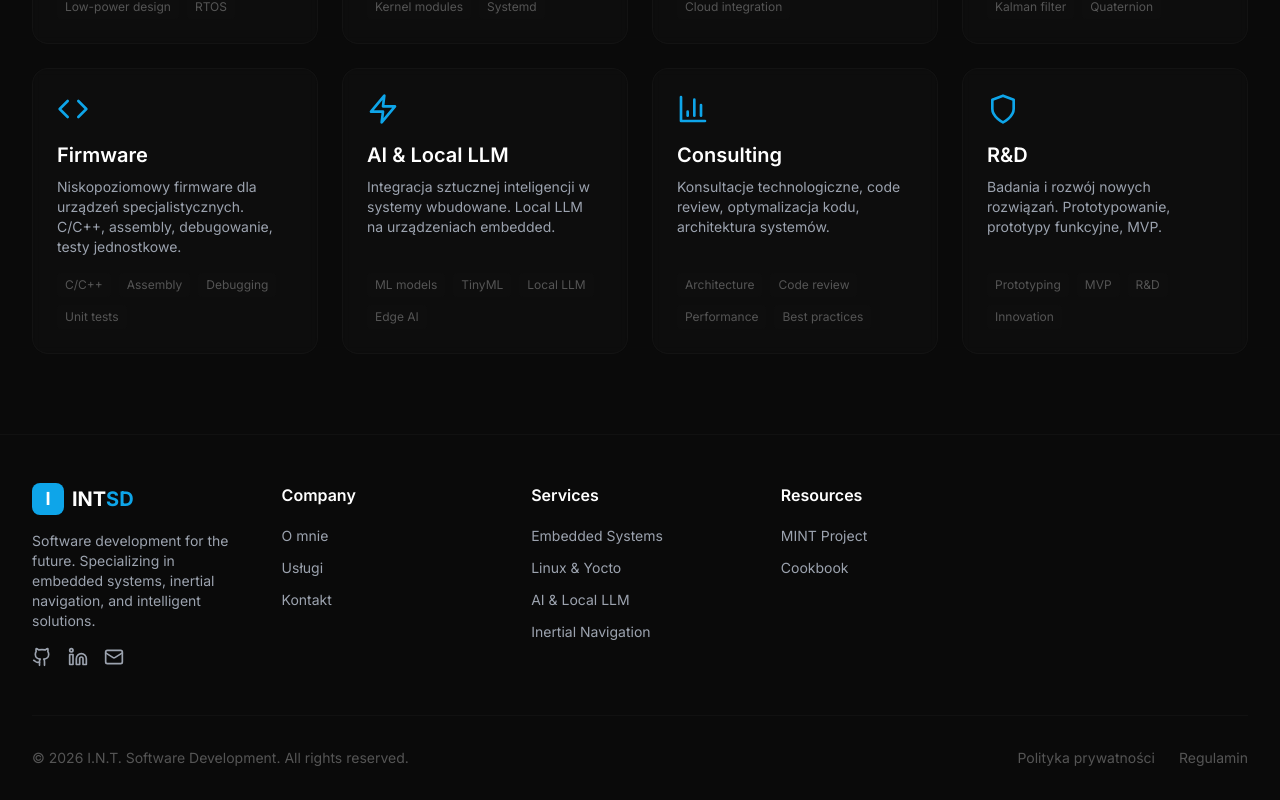
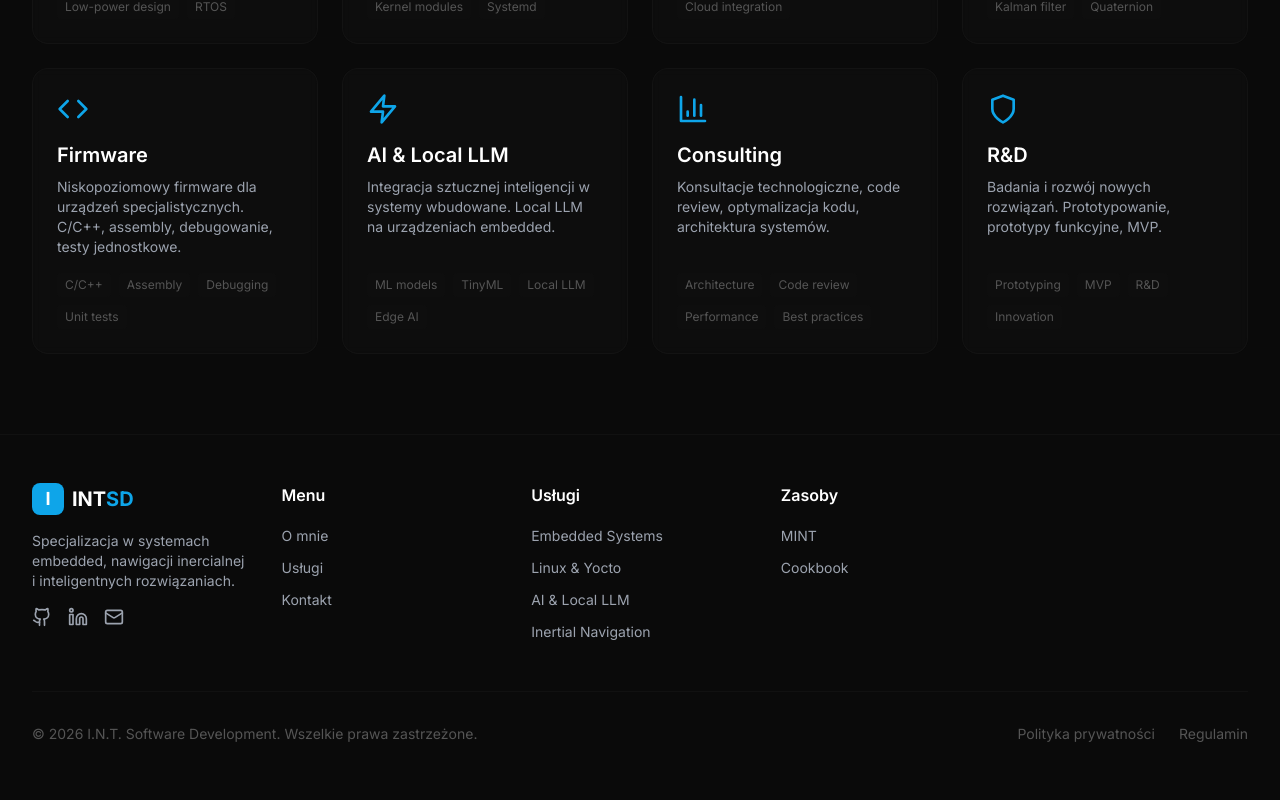
Before and after one commit to piwaneczko/int-sd-website, a React (Vite) app: page /services in a window 1280 px wide. Shown: the part 558-1358 px from the top of the page. After the commit the page ends 1334 px from the top, so only its background shows below. Built offline with nearby package versions, Linux system fonts and the light colour scheme.

Commit message:
refactor(ui): update footer component and translations for better localization

```diff
--- a/src/components/ui/footer.jsx
+++ b/src/components/ui/footer.jsx
@@ -1,26 +1,40 @@
 import React from 'react'
 import { Link } from 'react-router-dom'
-import { Github, Linkedin, Mail, MapPin, Phone, MenuSquare } from 'lucide-react'
+import { Github, Linkedin, Mail } from 'lucide-react'
+import { useLanguage } from '../../contexts/LanguageContext'
 
-const footerLinks = {
-  company: [
-    { name: 'O mnie', path: '/about' },
-    { name: 'Usługi', path: '/services' },
-    { name: 'Kontakt', path: '/contact' },
+export function Footer() {
+  const { t } = useLanguage()
+  const f = t.footer
+  const n = t.nav
+
+  const sections = [
+    {
+      title: f.company,
+      links: [
+        { name: n.about,    path: '/about' },
+        { name: n.services, path: '/services' },
+        { name: n.contact,  path: '/contact' },
       ],
-  services: [
-    { name: 'Embedded Systems', path: '/services#embedded' },
-    { name: 'Linux & Yocto', path: '/services#linux' },
-    { name: 'AI & Local LLM', path: '/services#ai' },
-    { name: 'Inertial Navigation', path: '/services#navigation' },
+    },
+    {
+      title: f.services,
+      links: [
+        { name: 'Embedded Systems',  path: '/services' },
+        { name: 'Linux & Yocto',     path: '/services' },
+        { name: 'AI & Local LLM',    path: '/services' },
+        { name: 'Inertial Navigation', path: '/services' },
       ],
-  resources: [
-    { name: 'MINT Project', path: '/mint' },
+    },
+    {
+      title: f.resources,
+      links: [
+        { name: 'MINT', path: '/mint' },
         { name: 'Cookbook', path: '/cookbook' },
       ],
-}
+    },
+  ]
 
-export function Footer() {
   return (
     <footer className="bg-deep-900 border-t border-deep-800 pt-12 pb-8">
       <div className="max-w-7xl mx-auto px-4 sm:px-6 lg:px-8">
@@ -33,45 +47,24 @@ export function Footer() {
               </div>
               <span className="text-xl font-bold text-white">INT<span className="text-primary">SD</span></span>
             </Link>
-            <p className="text-deep-400 text-sm mb-4">
-              Software development for the future.
-              Specializing in embedded systems, inertial navigation, and intelligent solutions.
-            </p>
+            <p className="text-deep-400 text-sm mb-4">{f.desc}</p>
             <div className="flex space-x-4">
-              <a href="https://github.com/piwaneczko" className="text-deep-400 hover:text-primary transition-colors">
-                <Github size={20} />
-              </a>
-              <a href="https://www.linkedin.com/in/pawel-iwaneczko-61590710a/" className="text-deep-400 hover:text-primary transition-colors">
-                <Linkedin size={20} />
-              </a>
-              <a href="mailto:contact@int-sd.net" className="text-deep-400 hover:text-primary transition-colors">
-                <Mail size={20} />
-              </a>
+              <a href="https://github.com/piwaneczko" className="text-deep-400 hover:text-primary transition-colors"><Github size={20} /></a>
+              <a href="https://www.linkedin.com/in/pawel-iwaneczko-61590710a/" className="text-deep-400 hover:text-primary transition-colors"><Linkedin size={20} /></a>
+              <a href="mailto:p.iwaneczko@gmail.com" className="text-deep-400 hover:text-primary transition-colors"><Mail size={20} /></a>
             </div>
           </div>
 
-          {/* Links */}
-          {Object.entries(footerLinks).map(([category, links]) => (
-            <div key={category}>
-              <h4 className="text-white font-semibold mb-4">{category.charAt(0).toUpperCase() + category.slice(1)}</h4>
+          {/* Link sections */}
+          {sections.map(section => (
+            <div key={section.title}>
+              <h4 className="text-white font-semibold mb-4">{section.title}</h4>
               <ul className="space-y-2">
-                {links.map((link) => (
-                  <li key={link.path}>
-                    {link.isExternal ? (
-                      <a
-                        href={link.path}
-                        className="text-deep-400 hover:text-primary transition-colors text-sm"
-                      >
-                        {link.name}
-                      </a>
-                    ) : (
-                      <Link
-                        to={link.path}
-                        className="text-deep-400 hover:text-primary transition-colors text-sm"
-                      >
+                {section.links.map(link => (
+                  <li key={link.path + link.name}>
+                    <Link to={link.path} className="text-deep-400 hover:text-primary transition-colors text-sm">
                       {link.name}
                     </Link>
-                    )}
                   </li>
                 ))}
               </ul>
@@ -82,15 +75,11 @@ export function Footer() {
         {/* Bottom */}
         <div className="border-t border-deep-800 pt-8 flex flex-col md:flex-row justify-between items-center gap-4">
           <p className="text-deep-500 text-sm">
-            © {new Date().getFullYear()} I.N.T. Software Development. All rights reserved.
+            © {new Date().getFullYear()} I.N.T. Software Development. {f.rights}
           </p>
           <div className="flex items-center gap-6">
-            <Link to="/privacy" className="text-deep-500 hover:text-primary text-sm">
-              Polityka prywatności
-            </Link>
-            <Link to="/terms" className="text-deep-500 hover:text-primary text-sm">
-              Regulamin
-            </Link>
+            <Link to="/privacy" className="text-deep-500 hover:text-primary text-sm">{f.privacy}</Link>
+            <Link to="/terms"   className="text-deep-500 hover:text-primary text-sm">{f.terms}</Link>
           </div>
         </div>
       </div>
--- a/src/i18n/translations.js
+++ b/src/i18n/translations.js
@@ -76,6 +76,9 @@ export const translations = {
     footer: {
       desc: 'Specjalizacja w systemach embedded, nawigacji inercialnej i inteligentnych rozwiązaniach.',
       company: 'Menu', services: 'Usługi', resources: 'Zasoby',
+      rights: 'Wszelkie prawa zastrzeżone.',
+      privacy: 'Polityka prywatności',
+      terms: 'Regulamin',
     },
   },
 
@@ -156,6 +159,9 @@ export const translations = {
     footer: {
       desc: 'Specializing in embedded systems, inertial navigation and intelligent solutions.',
       company: 'Menu', services: 'Services', resources: 'Resources',
+      rights: 'All rights reserved.',
+      privacy: 'Privacy policy',
+      terms: 'Terms',
     },
   },
 }
```
Lines whose indentation alone changed are shown as unchanged.
